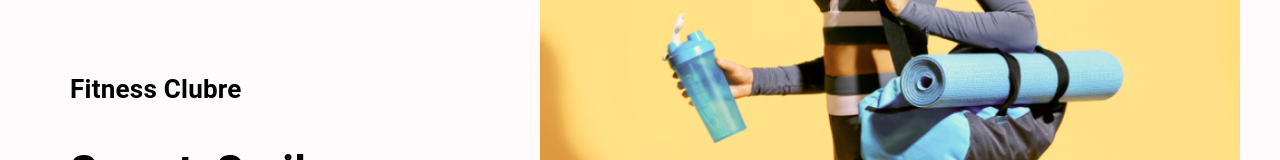
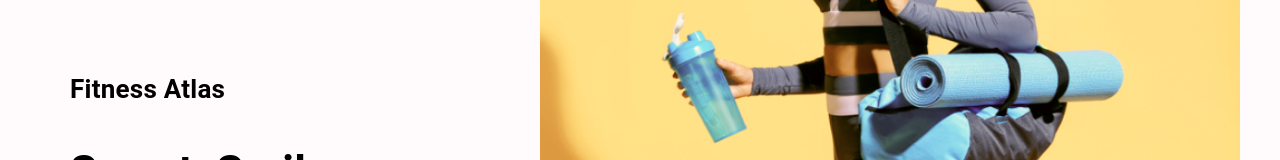
Before and after one commit to Mruveks/gym-app, a React (Create React App) app: page / in a window 1280 px wide. Shown: the part 246-406 px from the top of the page. Built offline with nearby package versions, Linux system fonts and the light colour scheme; no server answers.

Commit message:
Styles update

```diff
--- a/src/components/HeroBanner.js
+++ b/src/components/HeroBanner.js
@@ -7,7 +7,7 @@ import HeroBannerImage from '../assets/images/banner.png'
 const HeroBanner = () => (
         <Box sx={{ mt: { lg: '212px', xs: '70px' }, ml: { sm: '50px'}}} position='relative' p="20px">
             <Typography color="FF2625" fontWeight="600" fontSize="26px">
-                Fitness Clubre
+                Fitness Atlas
             </Typography>
             <Typography fontWeight={700} sx={{ fontSize: { lg: '44px', xs: '40px' }}} mb="23px" mt="30px">
                 Sweat, Smile <br />
--- a/src/components/Navbar.js
+++ b/src/components/Navbar.js
@@ -15,7 +15,7 @@ const Navbar = () => {
 
             <Stack direction="row" gap="40px" fontSize="24px" alignItems="flex-end">
                 <Link to="/" style={{ textDecoration: 'none', color: '#333', borderBottom: '3px solid #FF2625'}}>Home</Link>
-                <a href="#exercises" style={{ textDecoration: 'none', color: '#333'}}>Exercises</a>
+                <a href="/#exercises" style={{ textDecoration: 'none', color: '#333'}}>Exercises</a>
             </Stack>
         </Stack>
     )
--- a/src/components/SimilarExercises.js
+++ b/src/components/SimilarExercises.js
@@ -10,7 +10,7 @@ const SimilarExercises = ({ targetMuscleExercises, equipmentExercises}) => {
       <Typography variant="h3" mb={5}>
         Exercises that target the same muscle group
       </Typography>
-      <Stack direction="row" sx={{ p: '2', position: 'relative'}}>
+      <Stack direction="row" sx={{ p: '2', position: 'relative'}} >
         {targetMuscleExercises.length ? <HorizontalScrollbar data={targetMuscleExercises}/> : <Loader />}
       </Stack>
       <Typography variant="h3" mb={5} mt={5}>
```
Also changed, not shown: src/components/SimilarVideos.js (deleted, +0 -11 lines).
